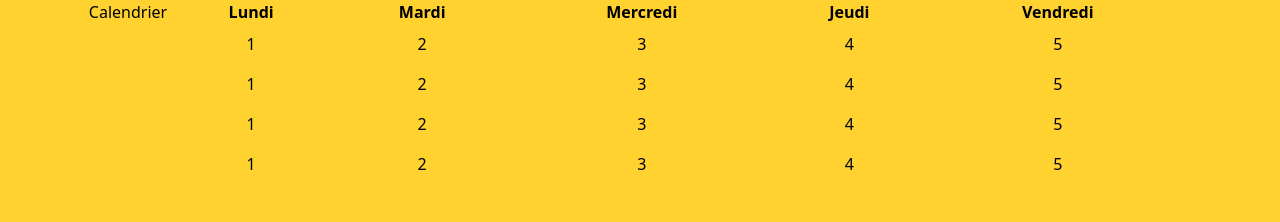
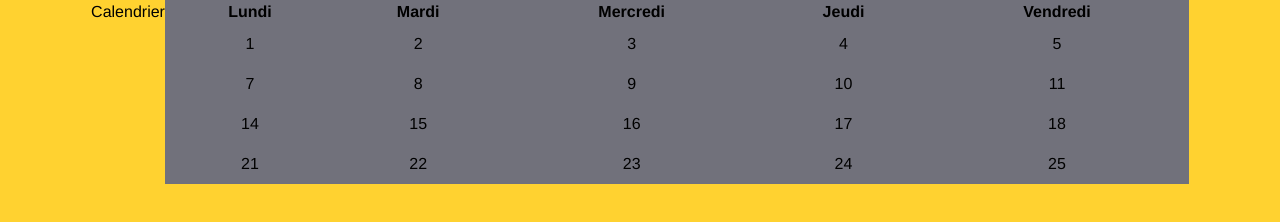
Before and after one commit to ZiyadCh/Calendar, a plain HTML site: page index.html in a window 1280 px wide. Drawn offline with nearby package versions, Linux system fonts and the light colour scheme.

Commit message:
tailwinds

```diff
--- a/index.html
+++ b/index.html
@@ -9,7 +9,7 @@
   </head>
   <body class="flex justify-center bg-amber-300">
     <h1>Calendrier</h1>
-    <table>
+    <table class="bg-zinc-500">
       <tr>
         <th>Lundi</th>
         <th>Mardi</th>
@@ -26,25 +26,25 @@
       </tr>
 
       <tr align="center">
-        <td>1</td>
-        <td>2</td>
-        <td>3</td>
-        <td>4</td>
-        <td>5</td>
+        <td>7</td>
+        <td>8</td>
+        <td>9</td>
+        <td>10</td>
+        <td>11</td>
       </tr>
       <tr align="center">
-        <td>1</td>
-        <td>2</td>
-        <td>3</td>
-        <td>4</td>
-        <td>5</td>
+        <td>14</td>
+        <td>15</td>
+        <td>16</td>
+        <td>17</td>
+        <td>18</td>
       </tr>
       <tr align="center">
-        <td>1</td>
-        <td>2</td>
-        <td>3</td>
-        <td>4</td>
-        <td>5</td>
+        <td>21</td>
+        <td>22</td>
+        <td>23</td>
+        <td>24</td>
+        <td>25</td>
       </tr>
     </table>
   </body>
--- a/style.css
+++ b/style.css
@@ -1,4 +1,6 @@
-@import "tailwindcss";
+* {
+  font-family: "Franklin Gothic Medium", "Arial Narrow", Arial, sans-serif;
+}
 table {
   width: 80%;
 }
```
